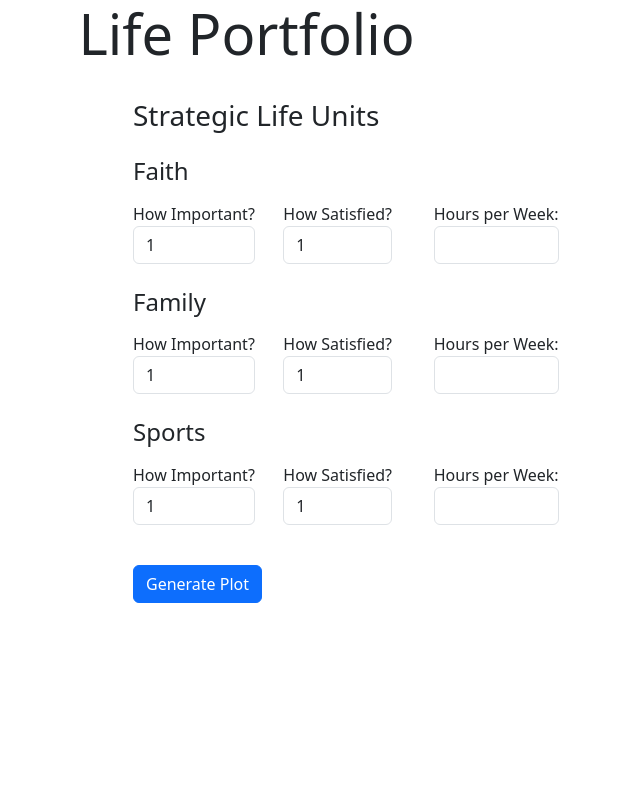
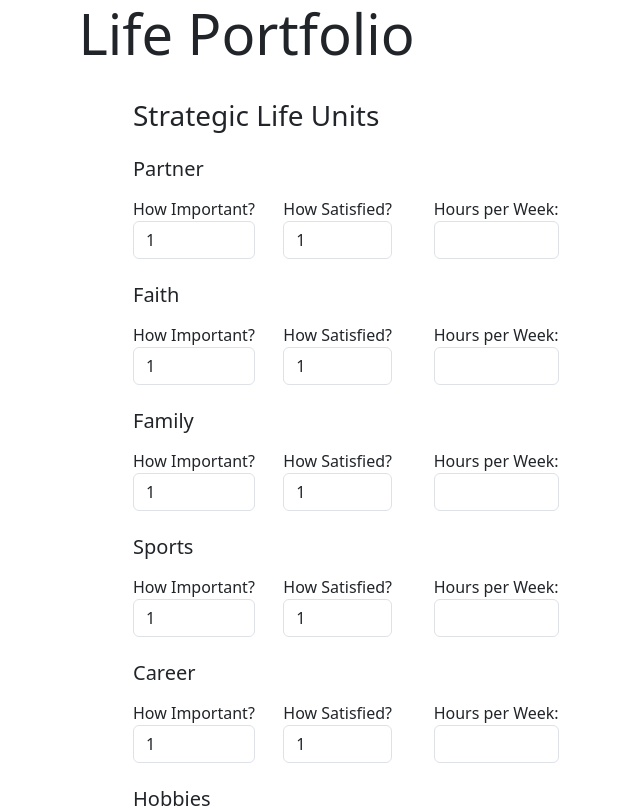
Before and after one commit to shehio/life-portfolio, a Next.js app: page / in a window 1280 px wide. Shown: the top 808 px of the page, without its empty margins (68-708 px from the left). Built offline with nearby package versions, Linux system fonts and the light colour scheme.

Commit message:
More Dims

```diff
--- a/components/LifeUnitSection.tsx
+++ b/components/LifeUnitSection.tsx
@@ -24,7 +24,7 @@ const LifeUnitSection: React.FC<LifeUnitSectionProps> = ({
 
   return (
     <div className="form-group mb-3">
-      <h4 className="mb-3">{title}</h4>
+      <h5 className="mb-3">{title}</h5>
       <div className="row mb-2">
         <div className="col-md-2">
           <label className="form-label">
--- a/components/PlotForm.tsx
+++ b/components/PlotForm.tsx
@@ -7,12 +7,12 @@ interface PlotFormProps {
 
 const PlotForm: React.FC<PlotFormProps> = ({ onSubmit }) => {
   const [formData, setFormData] = useState({
-    x: ['', '', ''],
-    y: ['', '', ''],
-    hours: ['', '', '']
+    x: ['', '', '', '', '', ''],
+    y: ['', '', '', '', '', ''],
+    hours: ['', '', '', '', '', '']
   });
 
-  const labels = ['Faith', 'Family', 'Sports'];
+  const labels = ['Partner', 'Faith', 'Family', 'Sports', 'Career', 'Hobbies'];
 
   const handleChange = (type: 'x' | 'y' | 'hours', index: number, value: string) => {
     setFormData((prevData) => {
```
